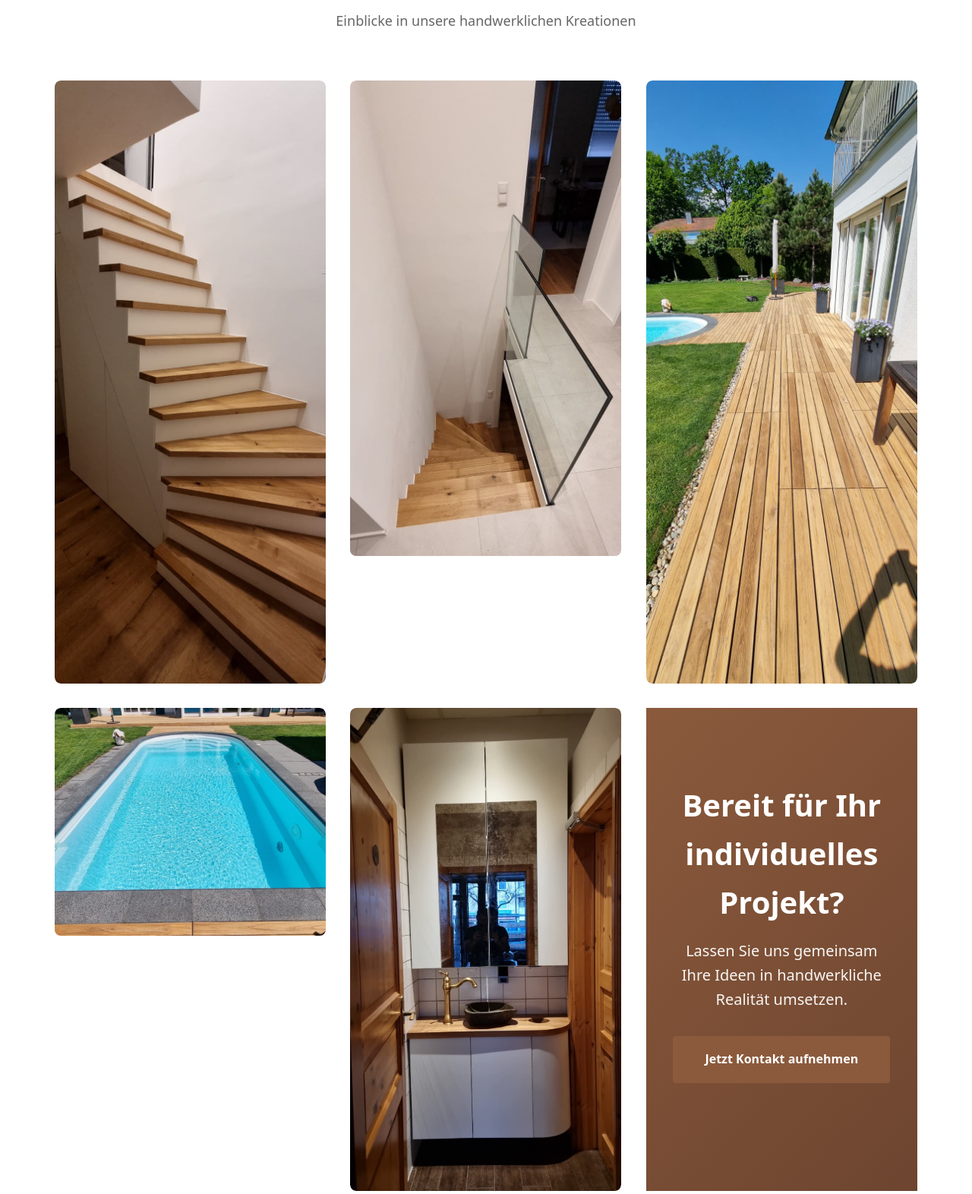
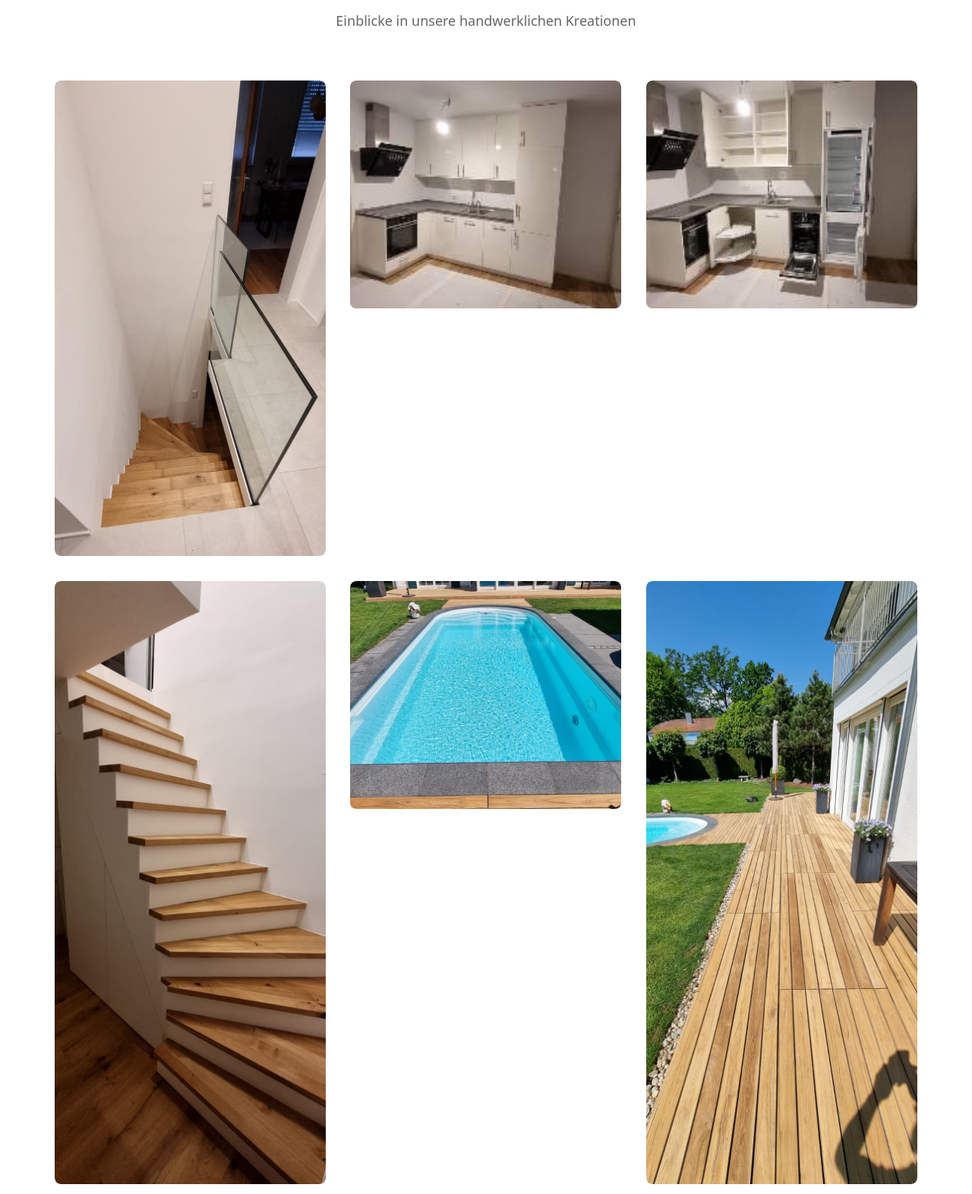
Before and after one commit to MKI13/MKI13.github.io, a plain HTML site: page index.html in a window 1280 px wide. Shown: the part 2548-4120 px from the top of the page at 76% size. Drawn offline with Linux system fonts and the light colour scheme.

Commit message:
Update portfolio: Add all 7 images in correct order (treppe-02, kueche-02, kueche-01, treppe-01, terrasse-02, terrasse-01, badmoebel-01)

```diff
--- a/index.html
+++ b/index.html
@@ -165,6 +165,39 @@
 
             <div class="portfolio-grid">
                 <div class="portfolio-item">
+                    <img src="bilder/portfolio/treppe-02.jpg"
+                         alt="Elegante Holztreppe"
+                         loading="lazy"
+                         width="800"
+                         height="600">
+                    <div class="portfolio-overlay">
+                        <h3>Elegante Treppe</h3>
+                    </div>
+                </div>
+
+                <div class="portfolio-item">
+                    <img src="bilder/portfolio/kueche-02.jpg"
+                         alt="Moderne Küche mit Holzelementen"
+                         loading="lazy"
+                         width="800"
+                         height="600">
+                    <div class="portfolio-overlay">
+                        <h3>Küche mit Holzelementen</h3>
+                    </div>
+                </div>
+
+                <div class="portfolio-item">
+                    <img src="bilder/portfolio/kueche-01.jpg"
+                         alt="Maßgefertigte Einbauküche aus Massivholz"
+                         loading="lazy"
+                         width="800"
+                         height="600">
+                    <div class="portfolio-overlay">
+                        <h3>Maßgefertigte Küche</h3>
+                    </div>
+                </div>
+
+                <div class="portfolio-item">
                     <img src="bilder/portfolio/treppe-01.jpg"
                          alt="Holztreppe mit Geländer"
                          loading="lazy"
@@ -176,13 +209,13 @@
                 </div>
 
                 <div class="portfolio-item">
-                    <img src="bilder/portfolio/treppe-02.jpg"
-                         alt="Elegante Holztreppe"
+                    <img src="bilder/portfolio/terrasse-02.jpg"
+                         alt="Terrasse mit Holz-Pool"
                          loading="lazy"
                          width="800"
                          height="600">
                     <div class="portfolio-overlay">
-                        <h3>Elegante Treppe</h3>
+                        <h3>Terrasse mit Pool</h3>
                     </div>
                 </div>
 
@@ -198,17 +231,6 @@
                 </div>
 
                 <div class="portfolio-item">
-                    <img src="bilder/portfolio/terrasse-02.jpg"
-                         alt="Terrasse mit Holz-Pool"
-                         loading="lazy"
-                         width="800"
-                         height="600">
-                    <div class="portfolio-overlay">
-                        <h3>Terrasse mit Pool</h3>
-                    </div>
-                </div>
-
-                <div class="portfolio-item">
                     <img src="bilder/portfolio/badmoebel-01.jpg"
                          alt="Badezimmermöbel aus Holz"
                          loading="lazy"
@@ -218,6 +240,9 @@
                         <h3>Badezimmermöbel</h3>
                     </div>
                 </div>
+            </div>
+        </div>
+    </section>
 
     <!-- Call to Action -->
     <section class="cta-section">
@@ -263,7 +288,7 @@
             </div>
 
             <div class="footer-bottom">
-                <p>&copy; 2025 ef-sin. Alle Rechte vorbehalten.</p>
+                <p>&copy; 2024 ef-sin. Alle Rechte vorbehalten.</p>
             </div>
         </div>
     </footer>
```
